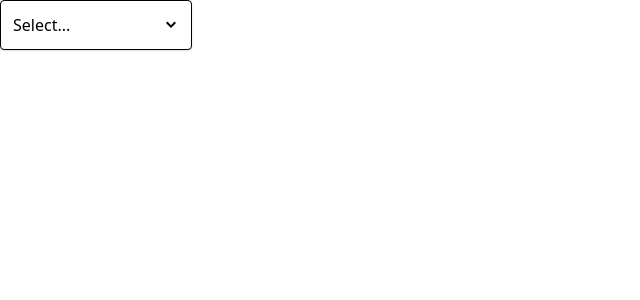
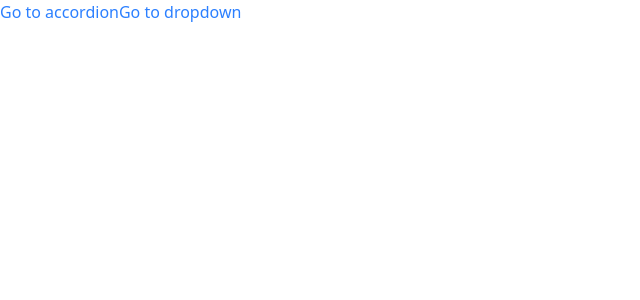
Before and after one commit to Belal-said/comps, a React (Vite) app: page / in a window 1280 px wide. Shown: the top 300 px of the page, without its empty margins (0-640 px from the left). Built offline with nearby package versions, Linux system fonts and the light colour scheme.

Commit message:
adding routes

```diff
--- a/src/App.js
+++ b/src/App.js
@@ -1,26 +1,15 @@
-import Dropdown from "./components/DropDown";
-import { useState } from "react";
+import Link from "./components/Link";
+import Route from "./components/Route";
+import AccordionPage from "./pages/AccordionPage";
+import DropdonwPage from "./pages/DropdownPage";
 
 function App() {
-    const [selection, setSelection] = useState(null);
-
-    const handleSelect = (option) => {
-        setSelection(option);
-    };
-
-    const options = [
-        { id: "1", label: "Red", value: "red" },
-        { id: "2", label: "Green", value: "green" },
-        { id: "3", label: "Blue", value: "blue" },
-    ];
-
     return (
-        <div className="flex">
-            <Dropdown
-                options={options}
-                value={selection}
-                onChange={handleSelect}
-            />
+        <div>
+            <Link to="/accordion">Go to accordion</Link>
+            <Link to="/dropdown">Go to dropdown</Link>
+            <Route path='/accordion'><AccordionPage /></Route>
+            <Route path='/dropdown'><DropdonwPage /></Route>
         </div>
     );
 }
--- /dev/null
+++ b/src/components/Link.js
@@ -0,0 +1,22 @@
+import classNames from 'classnames';
+import { useContext } from "react";
+import NavigationContext from "../context/Navigation";
+
+function Link({ to, children }) {
+    const { navigate } = useContext(NavigationContext);
+
+    const classes = classNames('text-blue-500')
+
+    const handleClick = (event) => {
+        if(event.metaKey || event.ctrlKey) {
+            return
+        }
+
+        event.preventDefault();
+        navigate(to);
+    };
+
+    return <a className={classes} href={to} onClick={handleClick}>{children}</a>;
+}
+
+export default Link;
--- /dev/null
+++ b/src/components/Route.js
@@ -0,0 +1,11 @@
+import { useContext } from "react";
+import NavigationContext from "../context/Navigation";
+
+function Route({ path, children }) {
+    const { currentPath } = useContext(NavigationContext);
+    if(path === currentPath) return children
+
+    return null;
+}
+
+export default Route;
--- /dev/null
+++ b/src/context/Navigation.js
@@ -0,0 +1,34 @@
+import { createContext, useState, useEffect } from "react";
+
+const NavigationContext = createContext();
+
+function NavigationProvider({ children }) {
+    const [currentPath, setCurrentPath] = useState(window.location.pathname);
+
+    // handle back and forward navigation with browser arrows
+    useEffect(() => {
+        const handler = () => {
+            setCurrentPath(window.location.pathname);
+        };
+
+        window.addEventListener("popstate", handler);
+
+        return () => {
+            window.removeEventListener("popstate", handler);
+        };
+    }, []);
+
+    const navigate = (to) => {
+        window.history.pushState({}, "", to);
+        setCurrentPath(to);
+    };
+
+    return (
+        <NavigationContext.Provider value={{currentPath, navigate}}>
+            {children}
+        </NavigationContext.Provider>
+    );
+}
+
+export { NavigationProvider };
+export default NavigationContext;
--- a/src/index.js
+++ b/src/index.js
@@ -1,8 +1,13 @@
-import './index.css'
+import "./index.css";
 import ReactDOM from "react-dom/client";
 import App from "./App";
+import { NavigationProvider } from "./context/Navigation";
 
 const el = document.getElementById("root");
 const root = ReactDOM.createRoot(el);
 
-root.render(<App />);
+root.render(
+    <NavigationProvider>
+        <App />
+    </NavigationProvider>,
+);
--- /dev/null
+++ b/src/pages/DropdownPage.js
@@ -0,0 +1,28 @@
+import Dropdown from "../components/DropDown";
+import { useState } from "react";
+
+function DropdownPage() {
+    const [selection, setSelection] = useState(null);
+
+    const handleSelect = (option) => {
+        setSelection(option);
+    };
+
+    const options = [
+        { id: "1", label: "Red", value: "red" },
+        { id: "2", label: "Green", value: "green" },
+        { id: "3", label: "Blue", value: "blue" },
+    ];
+
+    return (
+        <div className="flex">
+            <Dropdown
+                options={options}
+                value={selection}
+                onChange={handleSelect}
+            />
+        </div>
+    );
+}
+
+export default DropdownPage;
```
